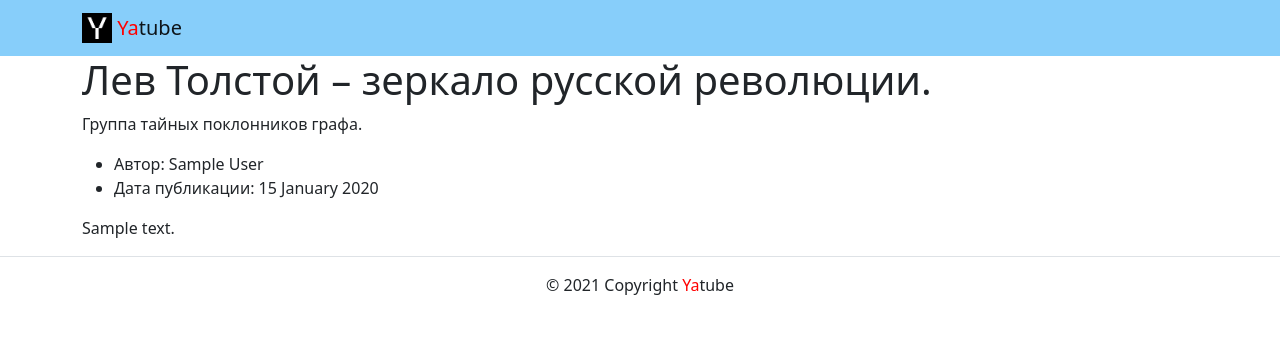
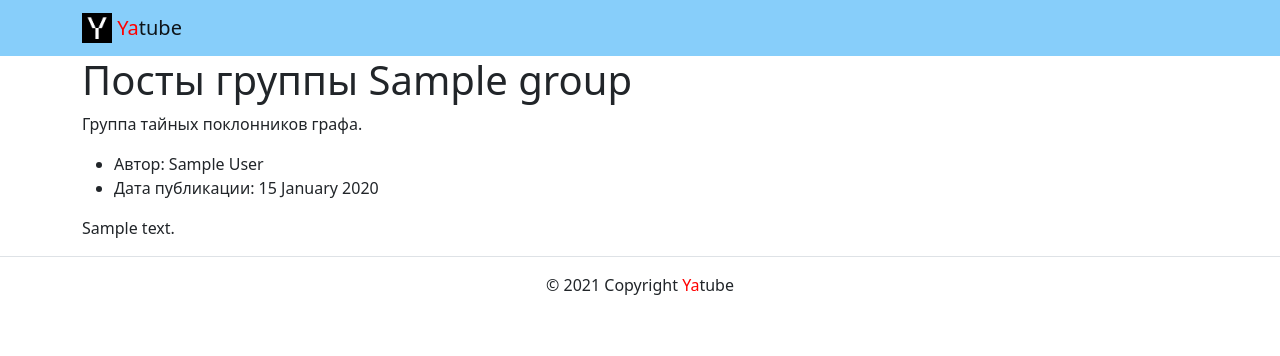
Before and after one commit to KuchishkinM/hw02_community, a Django app: a page that uses yatube/templates/posts/group_list.html in a window 1280 px wide. Shown: the top 356 px of the page. Run offline with Django 3.2, Linux system fonts and the light colour scheme; tables that the repository leaves empty hold one stand-in row (values such as "Sample post"); some libraries are stand-ins or nearby versions.

Commit message:
Homework Django for third  review.

```diff
--- a/yatube/posts/views.py
+++ b/yatube/posts/views.py
@@ -1,14 +1,14 @@
+from django.http import HttpResponse, HttpRequest
 from django.shortcuts import render, get_object_or_404
+
 from .models import Post, Group
-from django.http import HttpResponse, HttpRequest
 
-COUNT_OF_POSTS_INDEX = 10
-COUNT_OF_POSTS_GROUP = 10
+COUNT_OF_POSTS = 10
 
 
 def index(request: HttpRequest) -> HttpResponse:
     template = 'posts/index.html'
-    posts = Post.objects.all()[:COUNT_OF_POSTS_INDEX]
+    posts = Post.objects.select_related('group')[:COUNT_OF_POSTS]
     context = {
         'text_h1': 'Последние обновления на сайте.',
         'title': 'Главная страница проекта Yatube',
@@ -20,14 +20,14 @@ def index(request: HttpRequest) -> HttpResponse:
 def group_posts(request: HttpRequest, slug) -> HttpResponse:
     template = 'posts/group_list.html'
     group = get_object_or_404(Group, slug=slug)
-    posts = (Post.objects.filter(group=group)[:COUNT_OF_POSTS_GROUP])
+    posts = (Post.objects.select_related('group')
+                 .filter(group=group)[:COUNT_OF_POSTS])
     title = f'Записи сообщества {group.title}.'
     context = {
         'title': title,
-        'text_h1': 'Лев Толстой – зеркало русской революции.',
-        'text_p': 'Группа тайных поклонников графа.',
+        'text_h1': f'Посты группы {group.title}',
+        'text_p': f'Группа тайных поклонников графа.',
         'group': group,
         'posts': posts,
     }
-
     return render(request, template, context)
--- a/yatube/templates/includes/post.html
+++ /dev/null
@@ -1,9 +0,0 @@
-<ul>
-  <li>
-    Автор: {{ post.author.get_full_name }}
-  </li>
-  <li>
-    Дата публикации: {{ post.pub_date|date:"d E Y" }}
-  </li>
-</ul>
-<p>{{ post.text }}</p>
--- a/yatube/templates/posts/group_list.html
+++ b/yatube/templates/posts/group_list.html
@@ -8,10 +8,9 @@
 <div class="container">
   <h1>{{ text_h1 }}</h1>
   <p>{{ text_p }}</p>
-    {% for post in posts %}
-      <article>
-        {% include 'includes/post.html' %}
-      </article>
-    {% endfor %}
+  {% for post in posts %}
+    {% include 'posts/post.html' %}
+  {% if not forloop.last %}<hr>{% endif %}
+  {% endfor %}
 </div>
 {% endblock %}
--- a/yatube/templates/posts/index.html
+++ b/yatube/templates/posts/index.html
@@ -9,15 +9,13 @@
   <div class="container py-5">
     <h1>{{ text_h1 }}</h1>
     {% for post in posts %}
-      <article>
-        {% include 'includes/post.html' %}
+      {% include 'posts/post.html' %}
     {% if post.group %}
       <a href="{% url 'posts:group_list' post.group.slug %}" >
         Все записи группы.
       </a>
     {% endif %}
     {% if not forloop.last %}<hr>{% endif %}
-      </article>
     {% endfor %}
   </div>
 {% endblock %}
--- /dev/null
+++ b/yatube/templates/posts/post.html
@@ -0,0 +1,11 @@
+<article>
+  <ul>
+    <li>
+      Автор: {{ post.author.get_full_name }}
+    </li>
+    <li>
+      Дата публикации: {{ post.pub_date|date:"d E Y" }}
+    </li>
+  </ul>
+  <p>{{ post.text }}</p>
+</article>
```
Lines whose indentation alone changed are shown as unchanged.
